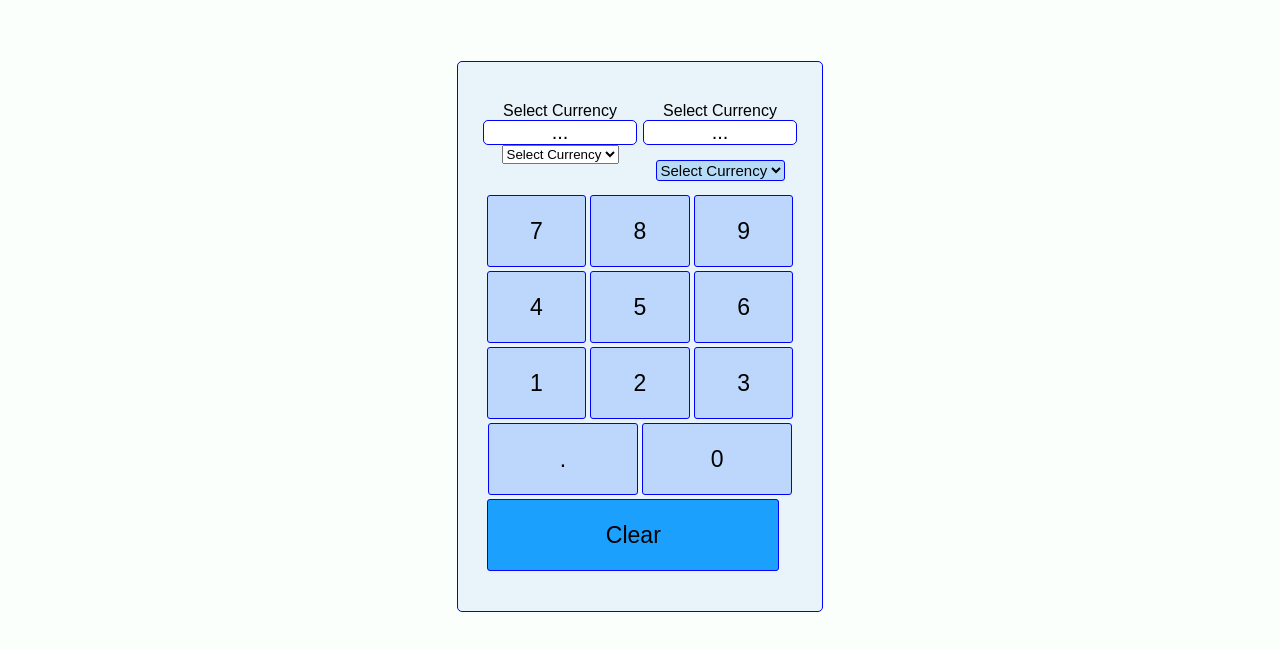
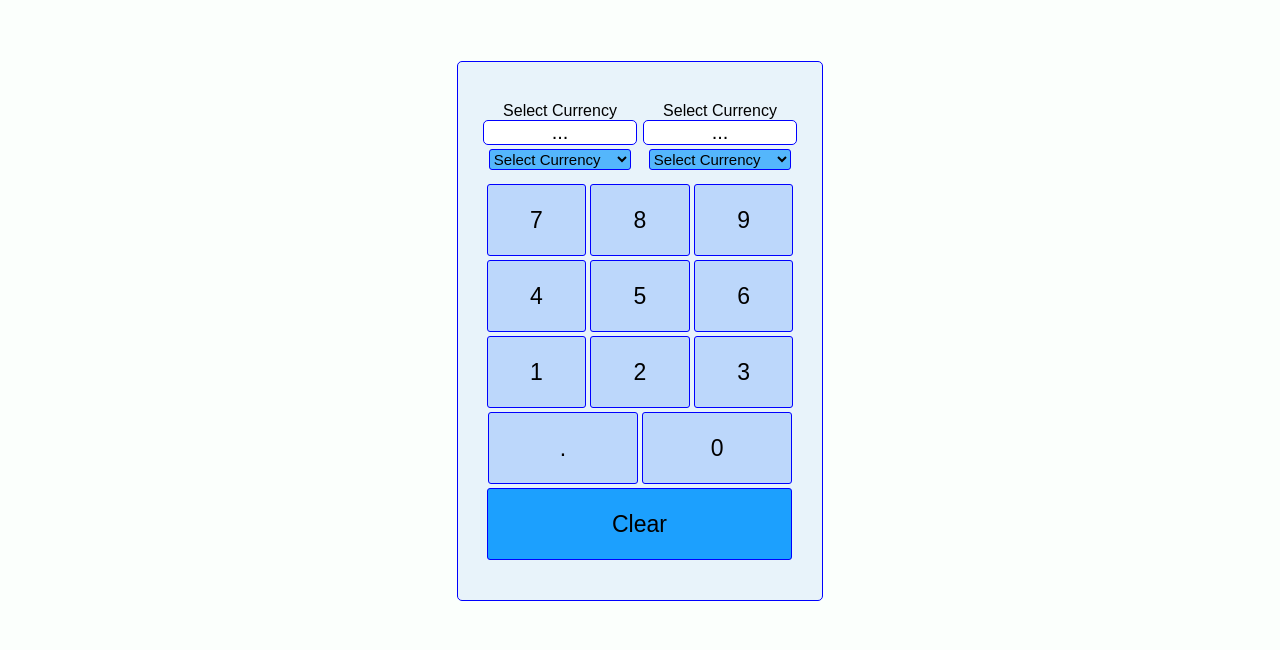
Before and after one commit to M-Saad-saif/currency-calculator, a plain HTML site: page index.html in a window 1280 px wide. Shown: the part 42-692 px from the top of the page. Drawn offline with Linux system fonts and the light colour scheme.

Commit message:
Update curr con.css

```diff
--- a/curr con.css
+++ b/curr con.css
@@ -32,6 +32,7 @@ body {
     width: 95%;
     border-radius: 5px;
     justify-self: anchor-center;
+    overflow: hidden;
 }
 
 .text-area-container {
@@ -67,7 +68,7 @@ body {
 }
 
 #convert-btn {
-    width: 95%;
+    width: 99%;
     margin-left: 1px;
     background-color: rgb(28, 160, 254);
     transition: transform 0.1s ease-in-out, background-color 0.1s ease-in-out;
@@ -90,24 +91,28 @@ body {
     width: 96%;
 }
 
-#currency-selection {
+#currency-selection,
+#currency-selection-self {
     background: #b6dcf8;
-    margin-top: 15px;
+    margin-top: 4px;
     font-size: 15px;
+    width: 89%;
+    background-color: #1ca0feb8;
     border: 1px solid blue;
     border-radius: 3px;
 
 }
 
-#currency-selection option {
+#currency-selection option,
+#currency-selection-self option {
     background-color: #b6dcf8;
     transition: tranforms 0.1s ease-in-out;
     border: 1px solid blue;
 
 }
 
-.heading{
-        background: blue;
+.heading {
+    background: blue;
     color: white;
     text-align: center;
     width: 98%;
```
